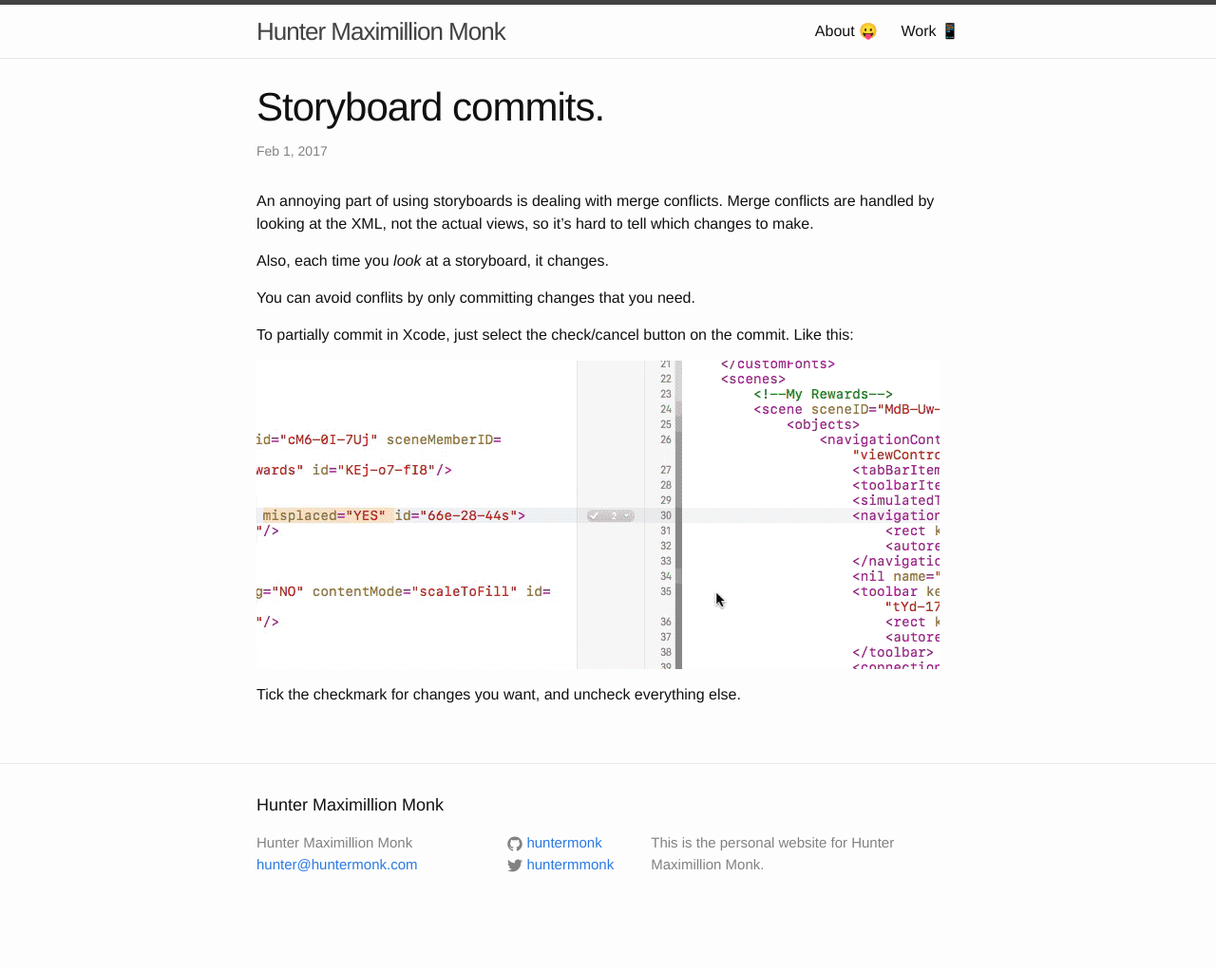
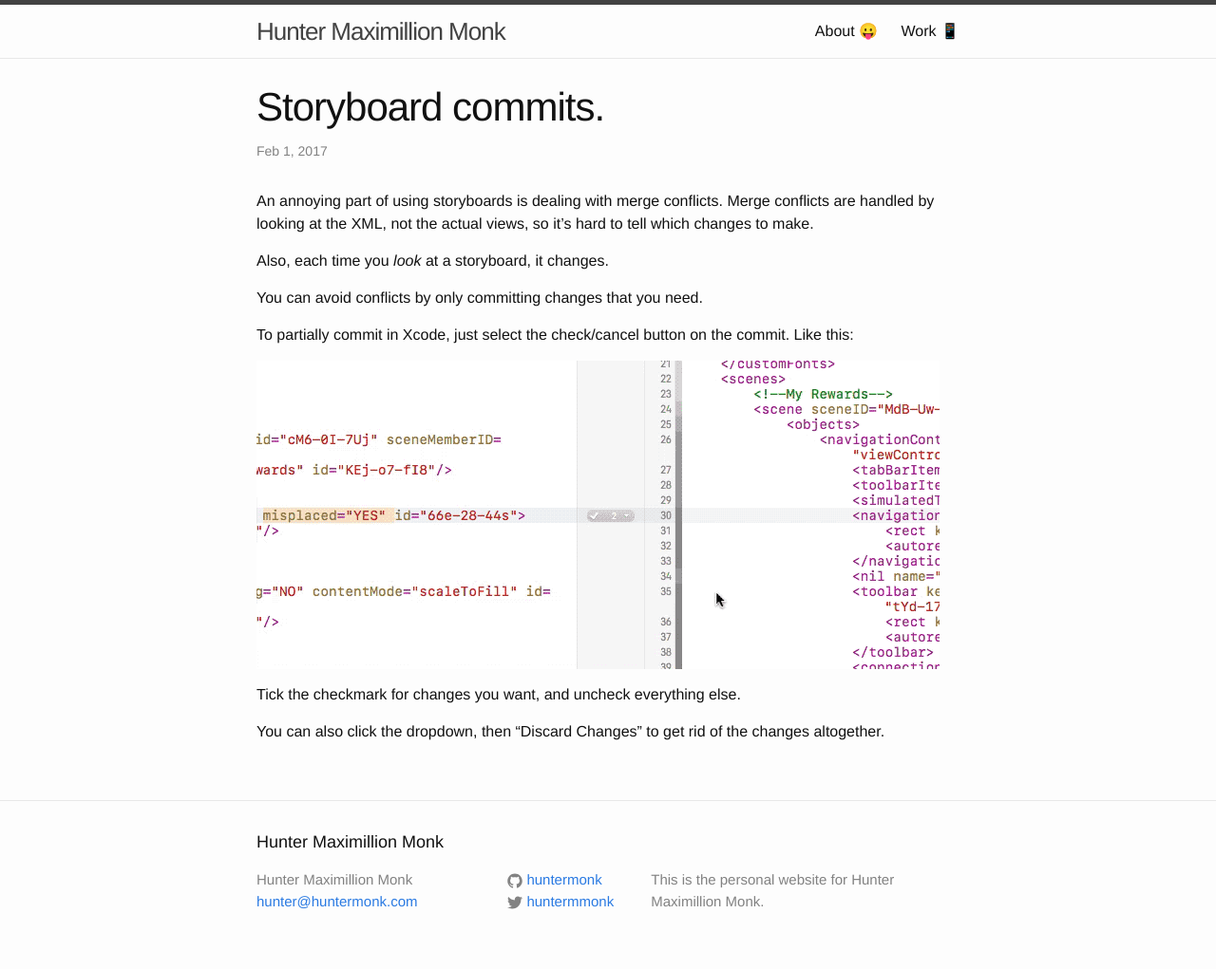
Before and after one commit to huntermonk/huntermonk.github.io, a Jekyll site: the page built from _posts/2017-2-1-storyboard-commits.md, in a window 1280 px wide. Shown: the whole page at 95% size. Built offline with Jekyll 4.4.1, drawn with Linux system fonts in a browser that asks for light colours; comment, search, counter and statistics services are not loaded; before the commit the page ends 982 px from its top, so only the background shows below that.

Commit message:
Fix typo on storyboard commits

```diff
--- a/_posts/2017-2-1-storyboard-commits.md
+++ b/_posts/2017-2-1-storyboard-commits.md
@@ -8,10 +8,12 @@
 
 Also, each time you _look_ at a storyboard, it changes.
 
-You can avoid conflits by only committing changes that you need.
+You can avoid conflicts by only committing changes that you need.
 
 To partially commit in Xcode, just select the check/cancel button on the commit. Like this:
 
 ![Storyboard commit](/img/storyboard-commit.gif)
 
 Tick the checkmark for changes you want, and uncheck everything else.
+
+You can also click the dropdown, then "Discard Changes" to get rid of the changes altogether.
```
